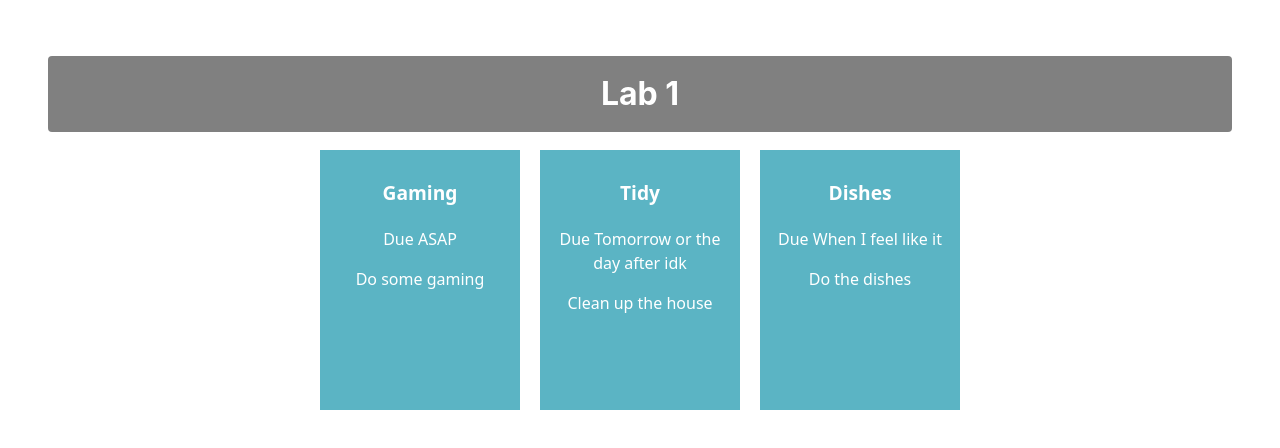
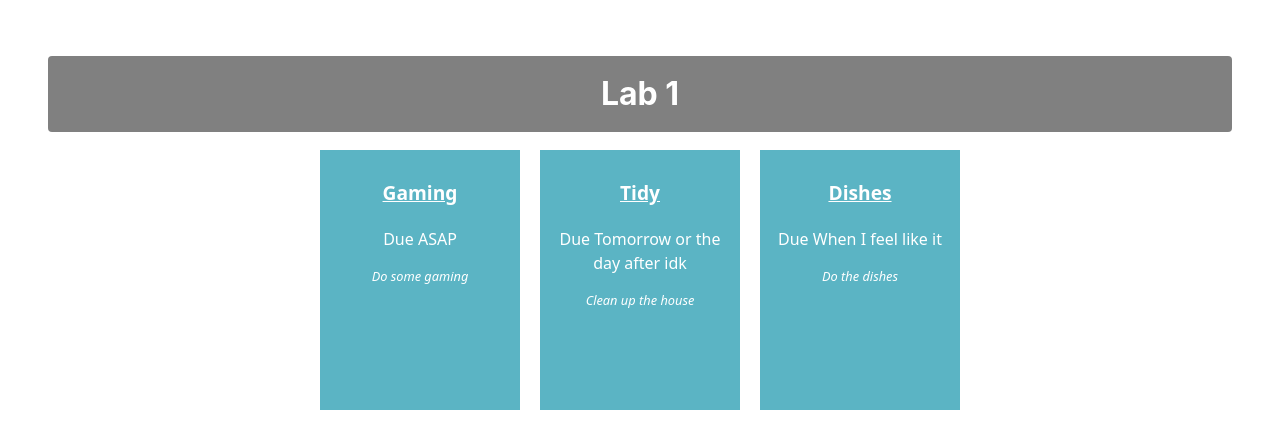
Before and after one commit to ryanJackman05/react-basics-labs, a React (Vite) app in the folder labSetup/: page / in a window 1280 px wide. Shown: the top 448 px of the page. Built offline with nearby package versions, Linux system fonts and the light colour scheme.

Commit message:
Completed Tasky Lab 1

```diff
--- a/labSetup/src/App.css
+++ b/labSetup/src/App.css
@@ -36,4 +36,9 @@ div {
 .title {
   font-weight: bold;
   font-size: 1.2em;
+    text-decoration: underline;
 }
+.desc{
+    font-style: italic;
+    font-size: 0.8em
+}
--- a/labSetup/src/App.jsx
+++ b/labSetup/src/App.jsx
@@ -5,9 +5,9 @@ function App() {
   return (
     <div className="container">
       <h1>Lab 1</h1>
-          <Task title = "Gaming" deadline = "ASAP"> Do some gaming</Task>
-          <Task title = "Tidy" deadline = "Tomorrow or the day after idk"> Clean up the house</Task>
-          <Task title = "Dishes" deadline = "When I feel like it"> Do the dishes</Task>
+          <Task title = "Gaming" deadline = "ASAP" desc = "Do some gaming"></Task>
+          <Task title = "Tidy" deadline = "Tomorrow or the day after idk" desc = "Clean up the house"></Task>
+          <Task title = "Dishes" deadline = "When I feel like it" desc = "Do the dishes"></Task>
     </div>
   );
 }
--- a/labSetup/src/components/Task.jsx
+++ b/labSetup/src/components/Task.jsx
@@ -6,7 +6,7 @@ const Task = (props) => {
         <div class="card">
             <p class="title">{props.title} </p>
             <p>Due {props.deadline} </p>
-            <p>{props.children}</p>
+            <p class="desc">{props.desc}</p>
         </div>
 
     )
```
